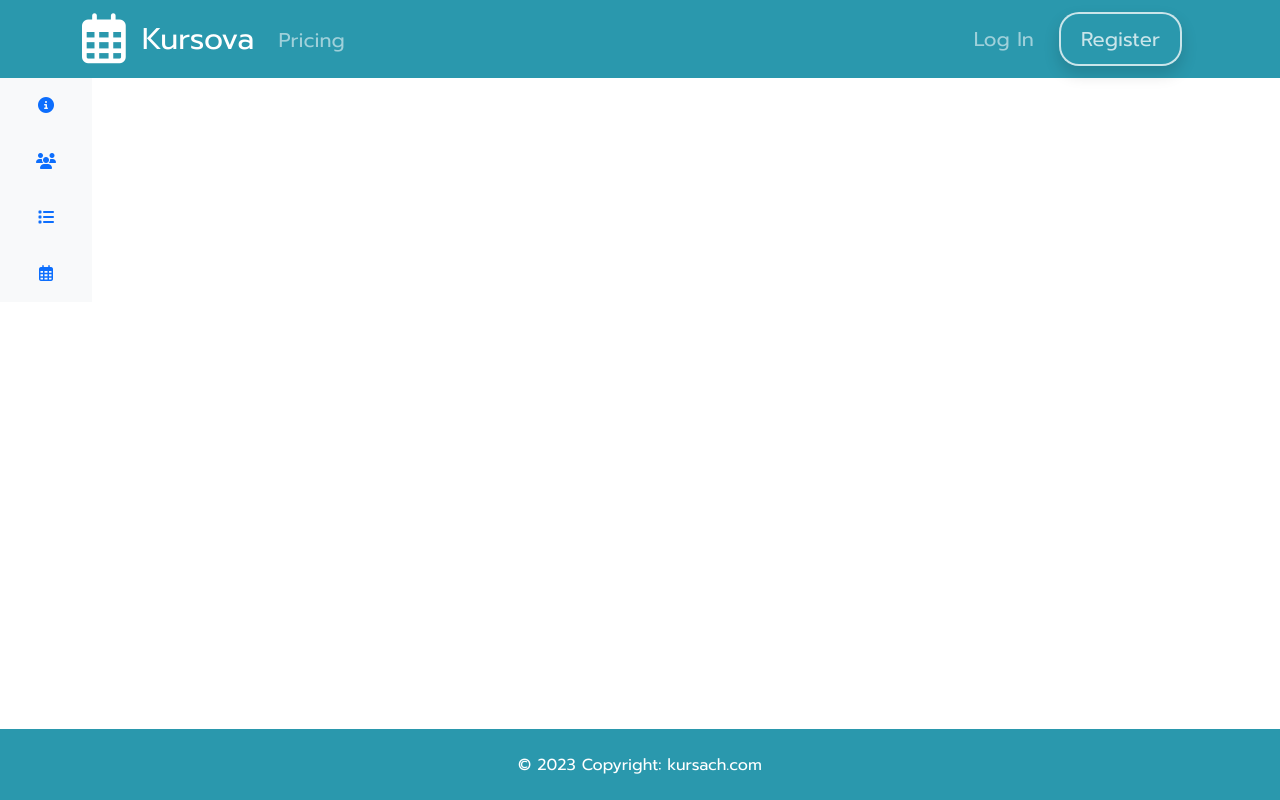
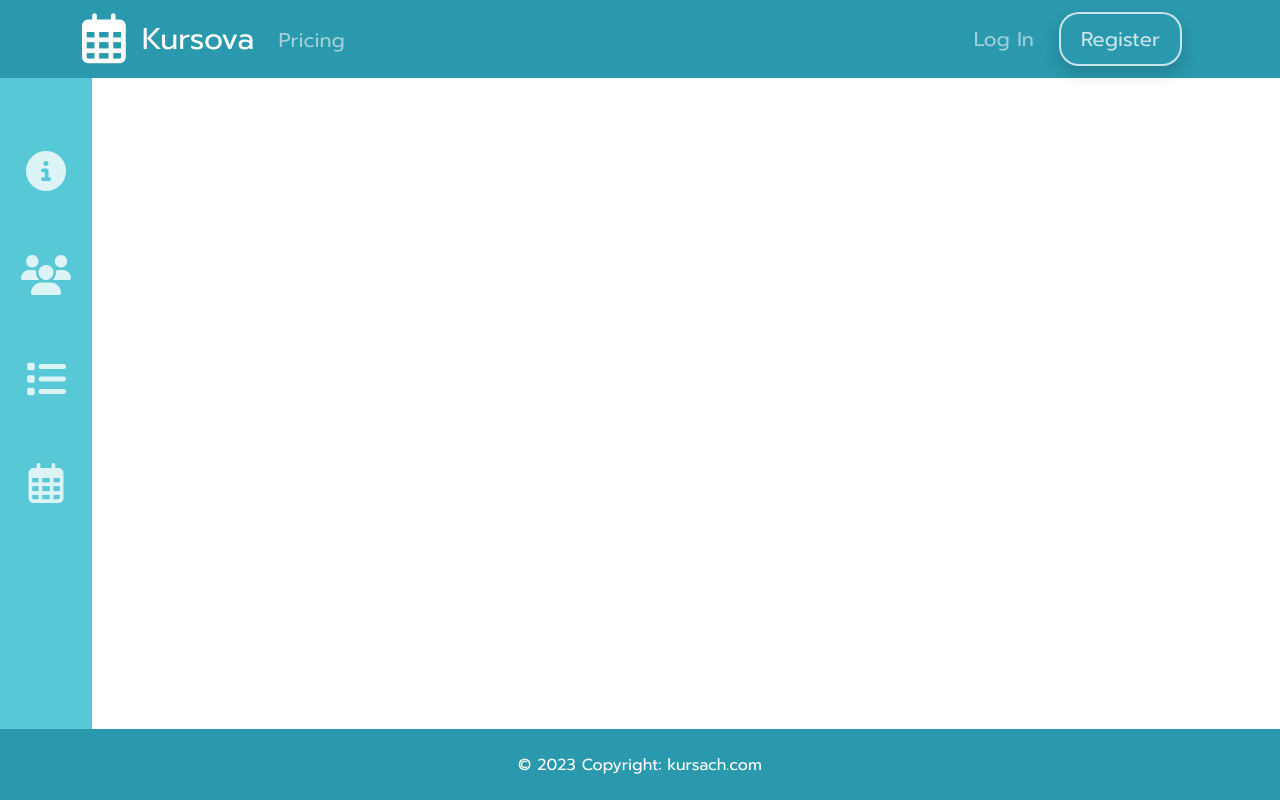
Before and after one commit to Pixel147/kursach, an Angular app in the folder angular/: page /ownerInfo in a window 1280 px wide. Built offline with nearby package versions, Linux system fonts and the light colour scheme.

Commit message:
menu component

```diff
--- a/angular/src/app/app-routing.module.ts
+++ b/angular/src/app/app-routing.module.ts
@@ -6,6 +6,7 @@ import {RegisterComponent} from "./register/register.component";
 import {ClientProfileComponent} from "./client-profile/client-profile.component";
 import {EmployeeProfileComponent} from "./employee-profile/employee-profile.component";
 import {OwnerInfoPanelComponent} from "./owner-info-panel/owner-info-panel.component";
+
 
 const routes: Routes = [
   {path: '', component:HomeComponent},
--- a/angular/src/app/menu/menu.component.css
+++ b/angular/src/app/menu/menu.component.css
@@ -11,3 +11,20 @@
   width: 100%;
   height: 50px;
 }
+
+.row
+{
+  top: -80px;
+  z-index: 0;
+}
+
+.wrapper
+{
+  background-color: #56C8D6;
+}
+
+.icons:hover
+{
+  opacity: 1!important;
+  transition: 0.2s;
+}
--- a/angular/src/app/menu/menu.component.html
+++ b/angular/src/app/menu/menu.component.html
@@ -1,27 +1,27 @@
-<div class="container-fluid">
-  <div class="row">
-    <div class="col-sm-auto bg-light sticky-top">
-      <div class="d-flex flex-sm-column flex-row flex-nowrap bg-light align-items-center sticky-top">
+<div class="container-fluid position-relative ">
+  <div class="row vh-100 position-absolute ">
+    <div class="col-sm-auto bg-light sticky-top" style="background-color: #56C8D6!important;">
+      <div class="d-flex flex-sm-column flex-row flex-nowrap bg-light align-items-center sticky-top pt-5 ">
 
-        <ul class="nav nav-pills nav-flush flex-sm-column flex-row flex-nowrap mb-auto mx-auto text-center justify-content-between w-100 px-3 align-items-center">
-          <li class="nav-item">
+        <ul  style="background-color: #56C8D6!important;" class="pt-5 nav nav-pills nav-flush flex-sm-column flex-row flex-nowrap mb-auto mx-auto text-center justify-content-between w-100 px-3 align-items-center">
+          <li class="nav-item  pt-5">
             <a href="#" class="nav-link py-3 px-2" title="" data-bs-toggle="tooltip" data-bs-placement="right" data-bs-original-title="Home">
-              <i class="fa-solid fa-circle-info "></i>
+              <i class="fa-solid fa-circle-info icons" style="scale: 2.5; color: white;opacity: 0.8"></i>
             </a>
           </li>
-          <li>
+          <li class="pt-5">
             <a href="#" class="nav-link py-3 px-2" title="" data-bs-toggle="tooltip" data-bs-placement="right" data-bs-original-title="Dashboard">
-              <i class="fa-solid fa-users"></i>
+              <i class="fa-solid fa-users icons" style="scale: 2.5; color: white;opacity: 0.8"></i>
             </a>
           </li>
-          <li>
+          <li class="pt-5">
             <a href="#" class="nav-link py-3 px-2" title="" data-bs-toggle="tooltip" data-bs-placement="right" data-bs-original-title="Orders">
-              <i class="fa-solid fa-list"></i>
+              <i class="fa-solid fa-list icons" style="scale: 2.5; color: white;opacity: 0.8"></i>
             </a>
           </li>
-          <li>
+          <li class="pt-5">
             <a href="#" class="nav-link py-3 px-2" title="" data-bs-toggle="tooltip" data-bs-placement="right" data-bs-original-title="Products">
-              <i class="fa-regular fa-calendar-days"></i>
+              <i class="fa-regular fa-calendar-days icons" style="scale: 2.5; color: white; opacity: 0.8"></i>
             </a>
           </li>
         </ul>
--- a/angular/src/app/owner-info-panel/owner-info-panel.component.html
+++ b/angular/src/app/owner-info-panel/owner-info-panel.component.html
@@ -1,3 +1,12 @@
 <app-menu class="menu"></app-menu>
 
+<div class="container-fluid">
+  <div class="row"></div>
+
+</div>
+
+
+
+
+
 <app-footer class="fixed-bottom"></app-footer>
```
